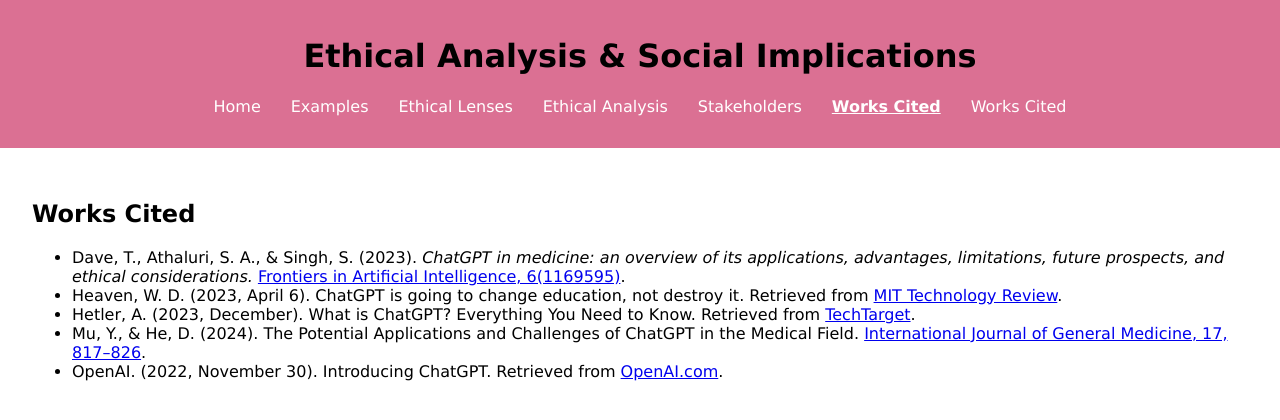
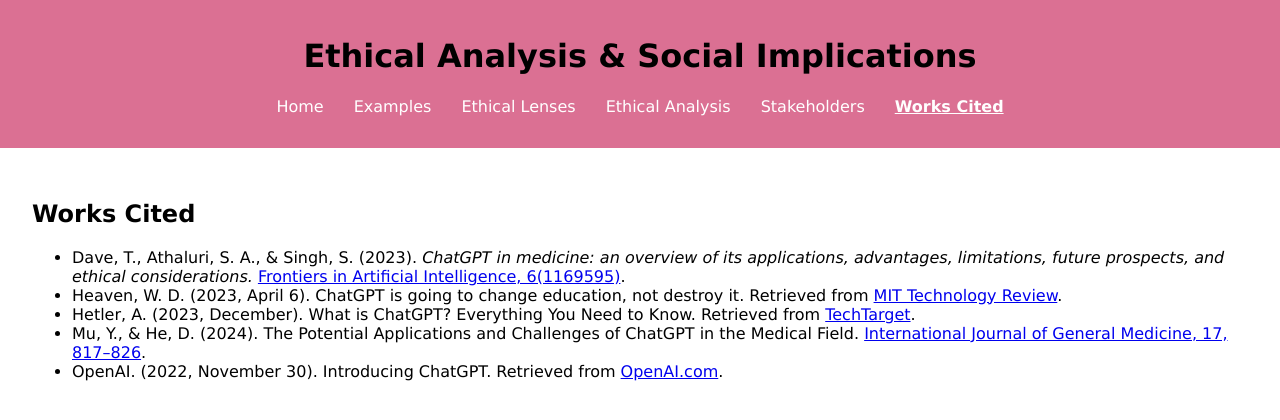
Before and after one commit to hamzahd4/304final.github.io, a plain HTML site: page workscited.html in a window 1280 px wide. Drawn offline with Linux system fonts and the light colour scheme.

Commit message:
Update workscited.html

```diff
--- a/workscited.html
+++ b/workscited.html
@@ -18,7 +18,6 @@
                 <li><a href="ethical_analysis.html">Ethical Analysis</a></li>
                 <li><a href="Stakeholders.html">Stakeholders</a></li>
                 <li><a href="workscited.html"class="active">Works Cited</a></li>
-                <li><a href="workscited.html">Works Cited</a></li>
             </ul>
         </nav>
     </header>
```
